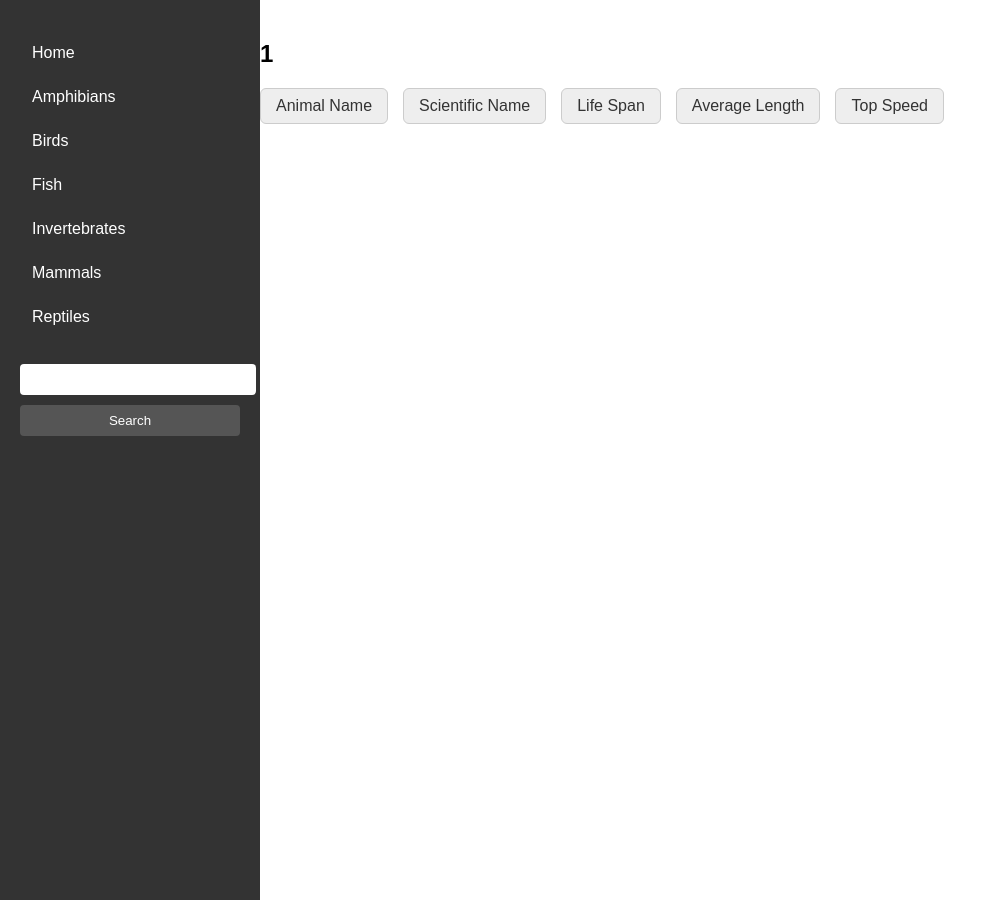
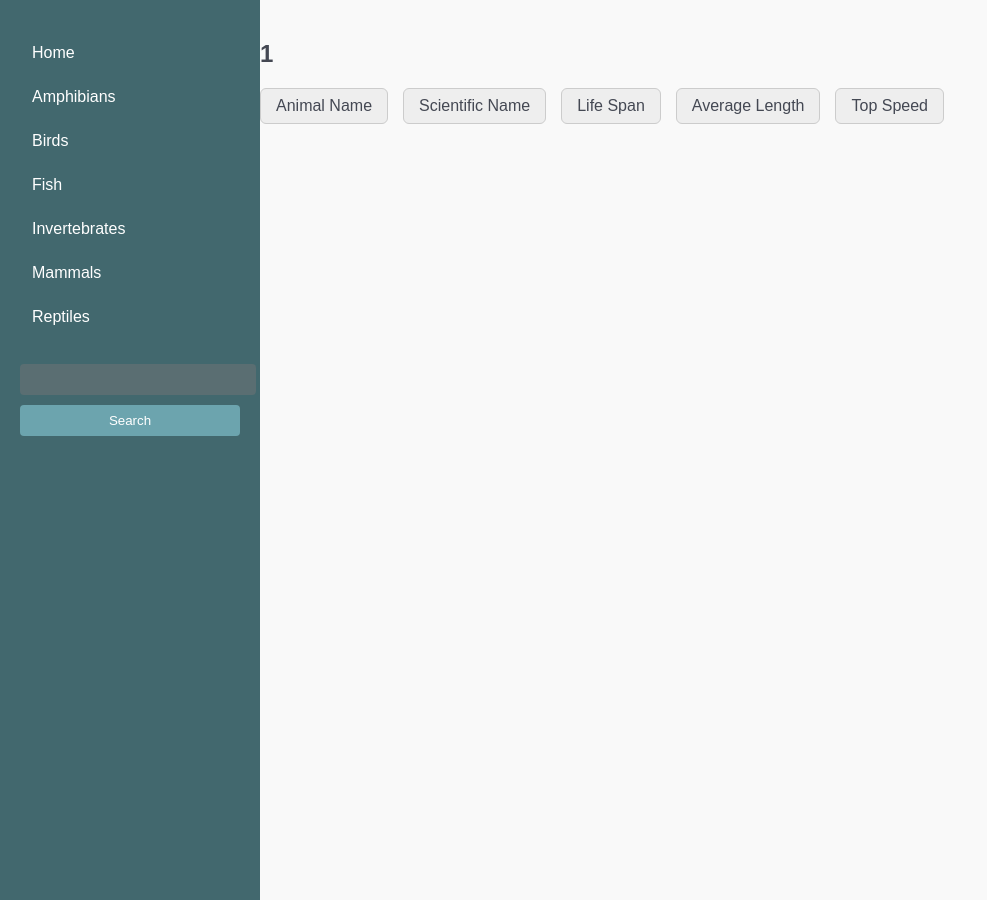
Before and after one commit to Mounsey-SmithHolly/AS91892, a Flask app: page /main/1 in a window 1280 px wide. Shown: the whole page, without its empty margins (0-987 px from the left). Run offline with Flask 3, Linux system fonts and the light colour scheme; data comes from the database, SQL or seed files in the repository.

Commit message:
CSS option 2 with color

```diff
--- a/static/css/styles.css
+++ b/static/css/styles.css
@@ -1,16 +1,27 @@
+/* Define color palette as CSS variables */
+:root {
+    --light-aqua: #94c7c9;
+    --medium-aqua: #6ca4ae;
+    --dark-aqua: #42686e;
+    --muted-blue-green: #5a6e72;
+    --dark-grayish-blue: #444853;
+}
+
 /* Reset and basics */
 body {
     font-family: Arial, sans-serif;
     margin: 0;
     padding: 0;
     box-sizing: border-box;
+    background-color: #f9f9f9; /* Pale background */
+    color: var(--dark-grayish-blue);
 }
 
 /* Side Navigation */
 nav {
     width: 220px;
-    background-color: #333;
-    color: #fff;
+    background-color: var(--dark-aqua);
+    color: white;
     height: 100vh;
     position: fixed;
     top: 0;
@@ -38,7 +49,7 @@ nav a {
 }
 
 nav a:hover {
-    background-color: #575757;
+    background-color: var(--medium-aqua);
 }
 
 nav form {
@@ -50,6 +61,8 @@ nav input[type="text"] {
     width: 100%;
     border: none;
     border-radius: 4px;
+    background-color: var(--muted-blue-green);
+    color: white;
 }
 
 nav input[type="submit"] {
@@ -58,13 +71,13 @@ nav input[type="submit"] {
     width: 100%;
     border: none;
     border-radius: 4px;
-    background-color: #555;
+    background-color: var(--medium-aqua);
     color: white;
     cursor: pointer;
 }
 
 nav input[type="submit"]:hover {
-    background-color: #777;
+    background-color: var(--light-aqua);
 }
 
 /* Main content, with left margin to avoid nav overlap */
@@ -86,12 +99,12 @@ main {
     border: 1px solid #ccc;
     border-radius: 6px;
     text-decoration: none;
-    color: #333;
+    color: var(--dark-grayish-blue);
     transition: background-color 0.3s ease;
 }
 
 .sort-group a:hover {
-    background-color: #ddd;
+    background-color: var(--muted-blue-green);
 }
 
 /* Animal info in flexible grid */
@@ -102,11 +115,11 @@ main {
 }
 
 .animal-info article {
-    background-color: #f9f9f9;
+    background-color: #fff;
     padding: 15px;
     border-radius: 8px;
-    border: 1px solid #ccc;
-    box-shadow: 0 1px 3px rgba(0,0,0,0.1);
+    border: 1px solid var(--light-aqua);
+    box-shadow: 0 1px 3px rgba(0, 0, 0, 0.1);
 }
 
 .animal-info h4 {
```
